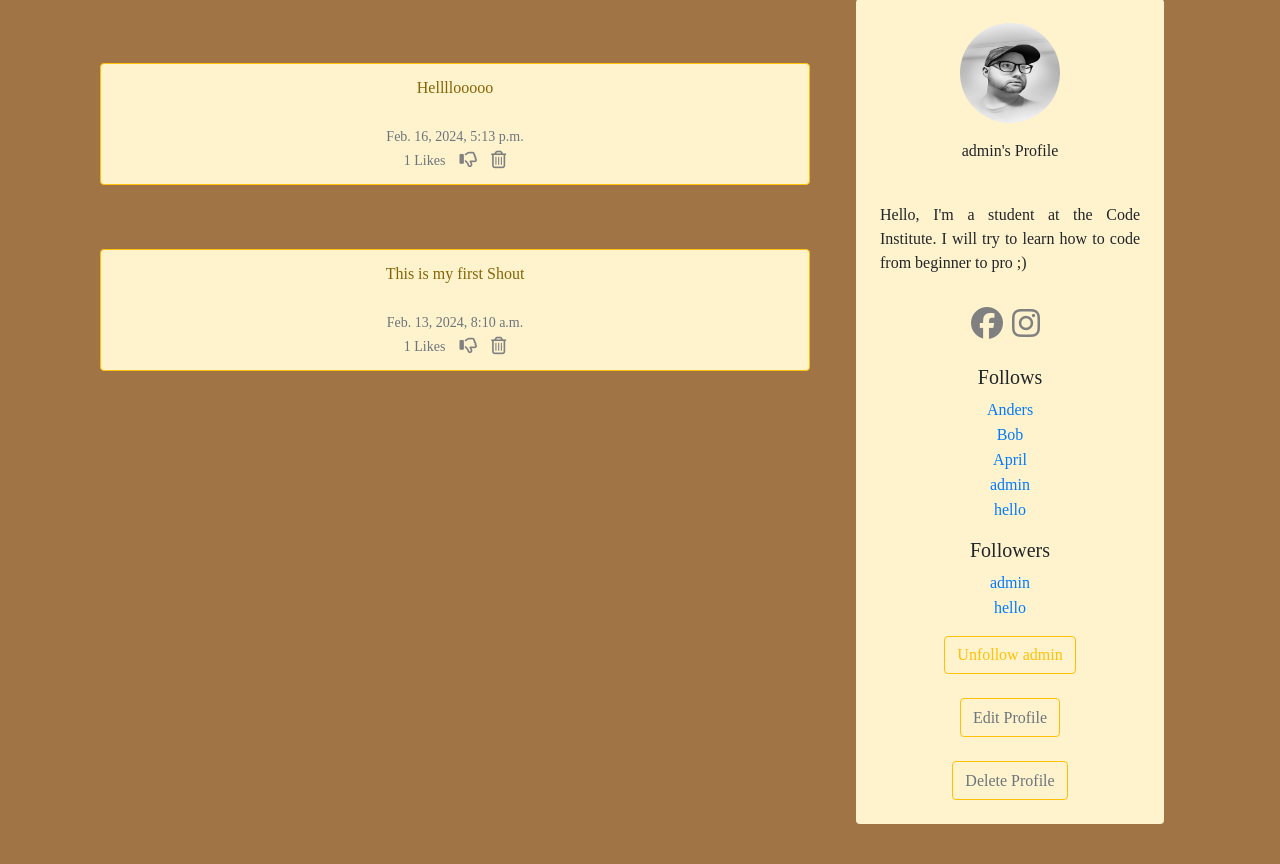
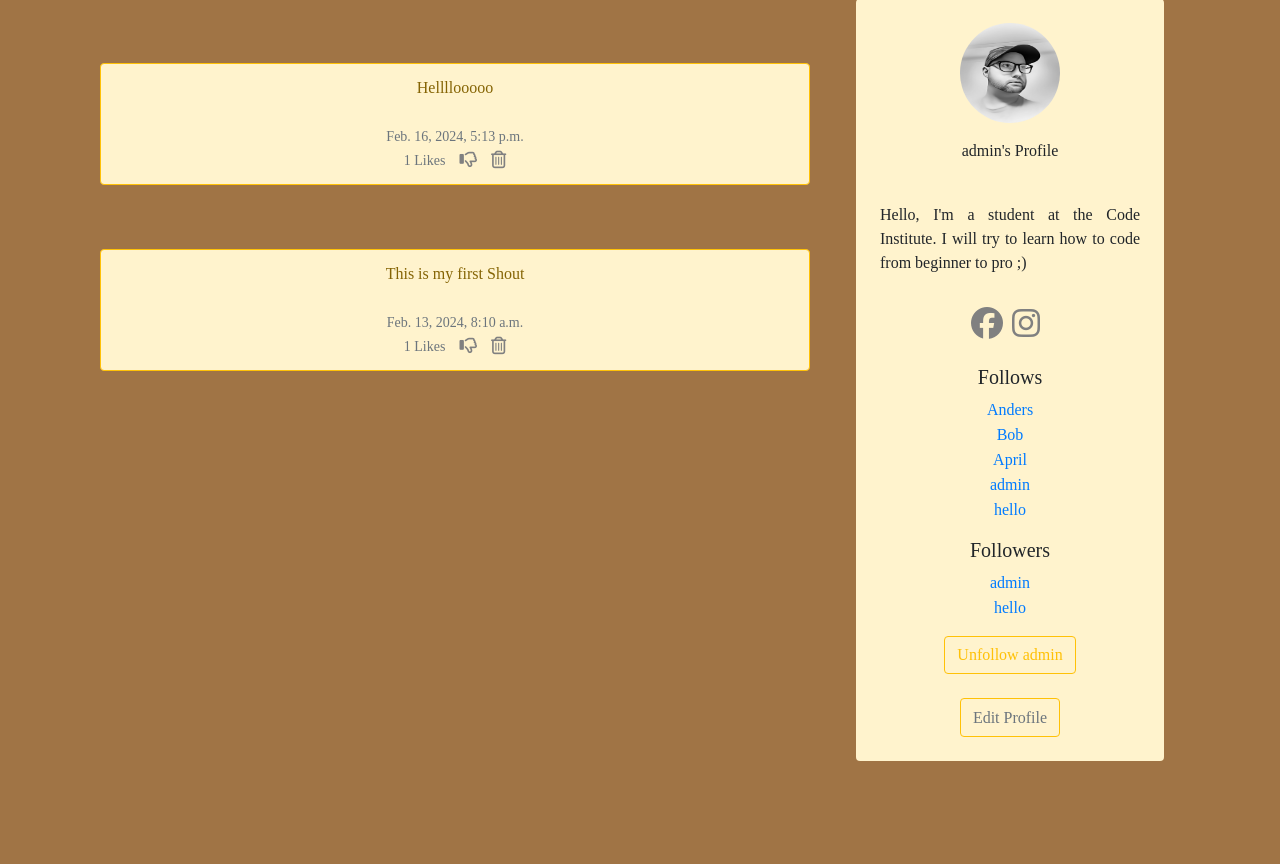
Before and after one commit to AndersH82/TheSaloon, a Django app: page /profile/1 in a window 1280 px wide. Shown: the part 169-1033 px from the top of the page. After the commit the page ends 930 px from the top, so only its background shows below. Run offline with Django 5.2, Linux system fonts and the light colour scheme; a user stored in the database is signed in; data comes from the database, SQL or seed files in the repository; some libraries are stand-ins or nearby versions; some web fonts are replaced.

Commit message:
removed delete profile function

```diff
--- a/the_saloon/models.py
+++ b/the_saloon/models.py
@@ -54,9 +54,3 @@ def create_profile(sender, instance, created, **kwargs):
 		# Have the user follow themselves
 		user_profile.follows.set([instance.profile.id])
 		user_profile.save()
-
-
-@receiver(post_delete, sender=User)
-def delete_user(sender, instance, **kwargs):
-    user = instance.user
-    user.delete()
--- a/the_saloon/templates/profile.html
+++ b/the_saloon/templates/profile.html
@@ -116,12 +116,6 @@
               <button class="btn btn-outline-warning"><a href="{% url 'update_user' %}" class="text-muted"
                   style="font-family: Rye, serif;">Edit Profile</a></button>
               {% endif %}
-              <br/><br/>
-              {% if request.user.id == profile.user.id %}
-              <button class="btn btn-outline-warning">
-              <a href="{% url 'delete_user' user.id %}" class="text-muted"
-                style="font-family: Rye, serif;">Delete Profile</a></button>
-              {% endif %}
 
 
           </div>
--- a/the_saloon/urls.py
+++ b/the_saloon/urls.py
@@ -9,7 +9,6 @@ urlpatterns = [
     path('logout', views.logout_user, name='logout'),
     path('register', views.register_user, name='register'),
     path('update_user/', views.update_user, name='update_user'),
-    path('delete_user/<int:pk>', views.delete_user, name='delete_user'),
     path('shout_like/<int:pk>', views.shout_like, name="shout_like"),
     path('delete_shout/<int:pk>', views.delete_shout, name="delete_shout"),
 
--- a/the_saloon/views.py
+++ b/the_saloon/views.py
@@ -115,16 +115,6 @@ def update_user(request):
         return redirect('home')
 
 
-def delete_user(request, id):
-    user = get_object_or_404(User, id=pk)
-    if request.method == 'POST':
-        user.delete()
-        messages.success(request, 'The user has been deleted successfully.')
-        return redirect('home')
-    else:
-        return render(request, 'delete_user.html', {'user': user})
-
-
 def shout_like(request, pk):
     if request.user.is_authenticated:
         shout = get_object_or_404(Shout, id=pk)
```
Also changed, not shown: the_saloon/templates/delete_user.html (deleted, +0 -15 lines).
